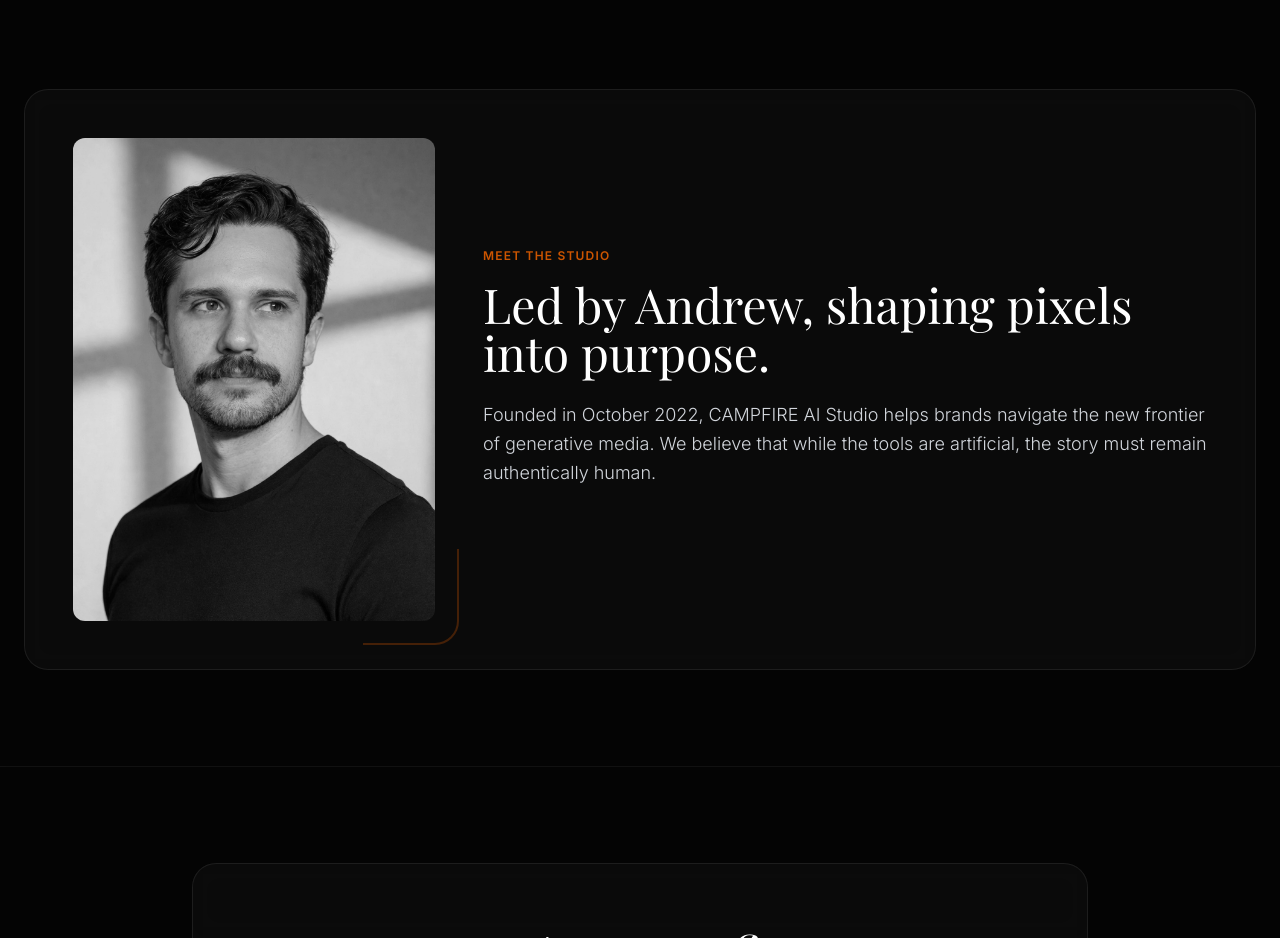
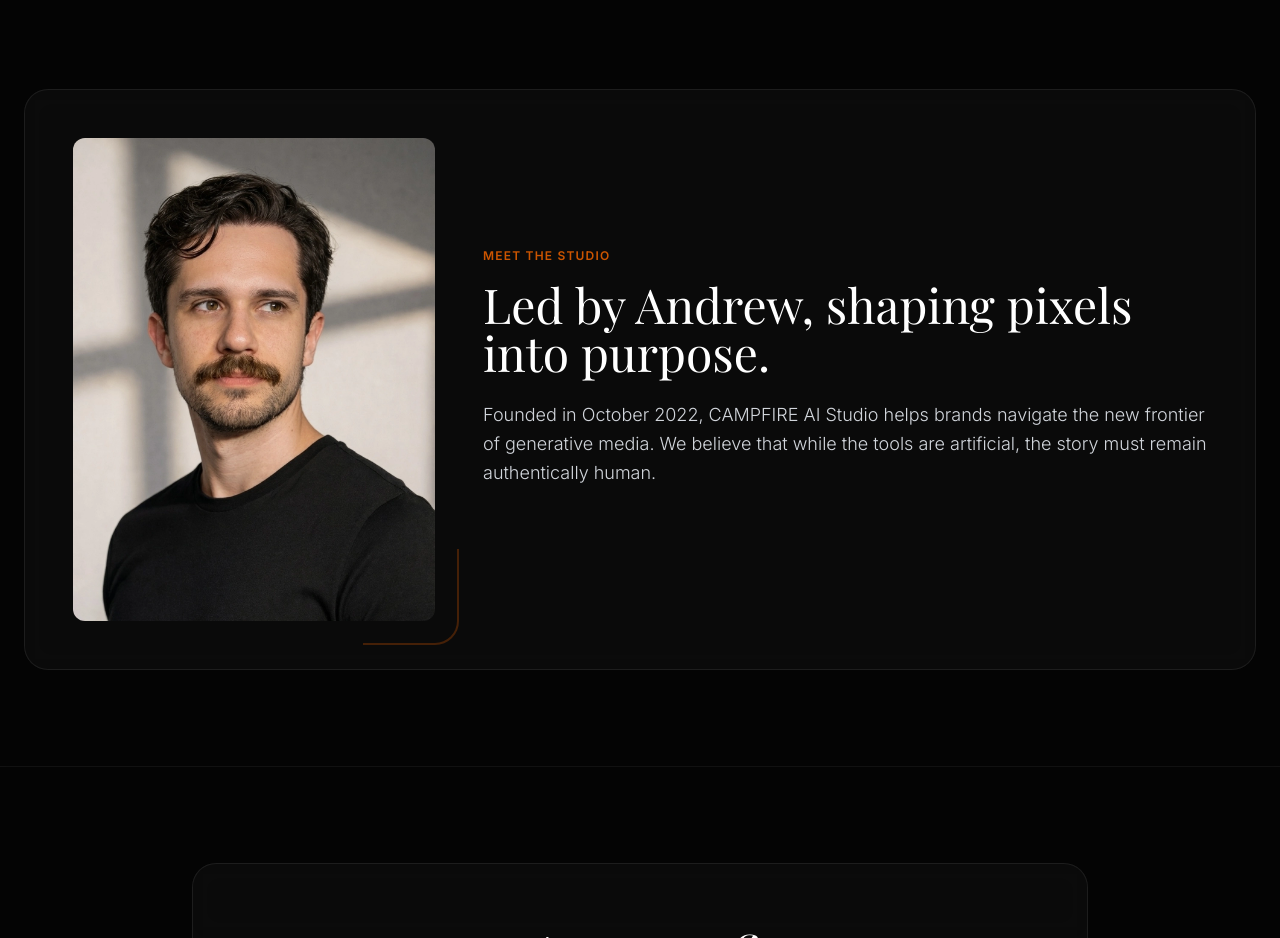
Before and after one commit to campfireaistudio/campfireaistudio, a plain HTML site: page index.html in a window 1280 px wide. Shown: the part 3760-4698 px from the top of the page. Drawn offline with nearby package versions, Linux system fonts and the light colour scheme; a web font is replaced by a local one.

Commit message:
Remove grayscale from portrait image

```diff
--- a/index.html
+++ b/index.html
@@ -599,7 +599,7 @@
       <div class="glass-frost rounded-3xl p-8 md:p-12 flex flex-col md:flex-row items-center gap-12 reveal-on-scroll">
         <div class="w-full md:w-1/3 relative">
           <div class="aspect-[3/4] rounded-xl overflow-hidden">
-             <img src="campfireai_assets/studio/portrait_1200x1600.webp" alt="Andrew Salinas" class="w-full h-full object-cover filter grayscale hover:grayscale-0 transition-all duration-700">
+            <img src="campfireai_assets/studio/portrait_1200x1600.webp" alt="Andrew Salinas" class="w-full h-full object-cover">
           </div>
           <!-- Decorative Element -->
           <div class="absolute -bottom-6 -right-6 w-24 h-24 border-r-2 border-b-2 border-campfire-orange/30 rounded-br-3xl"></div>
```
